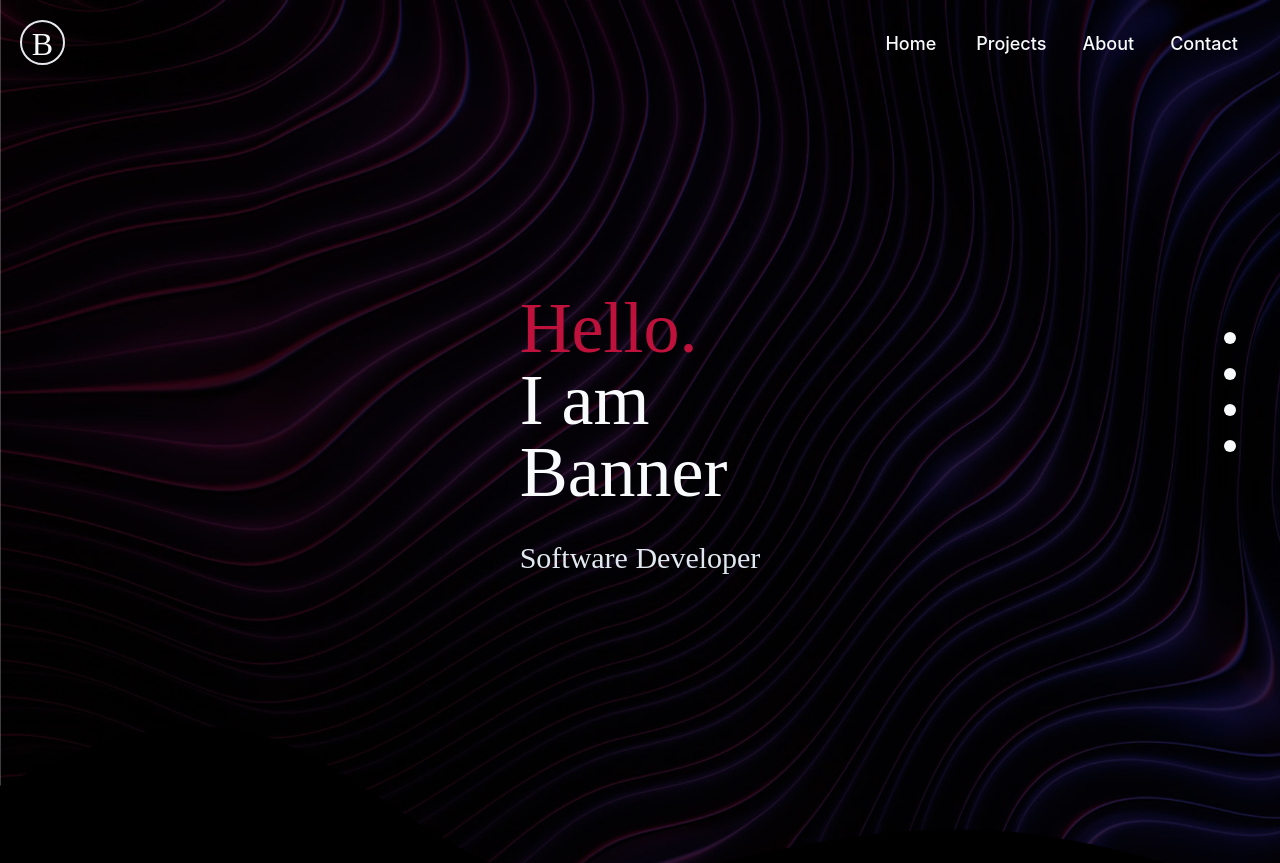
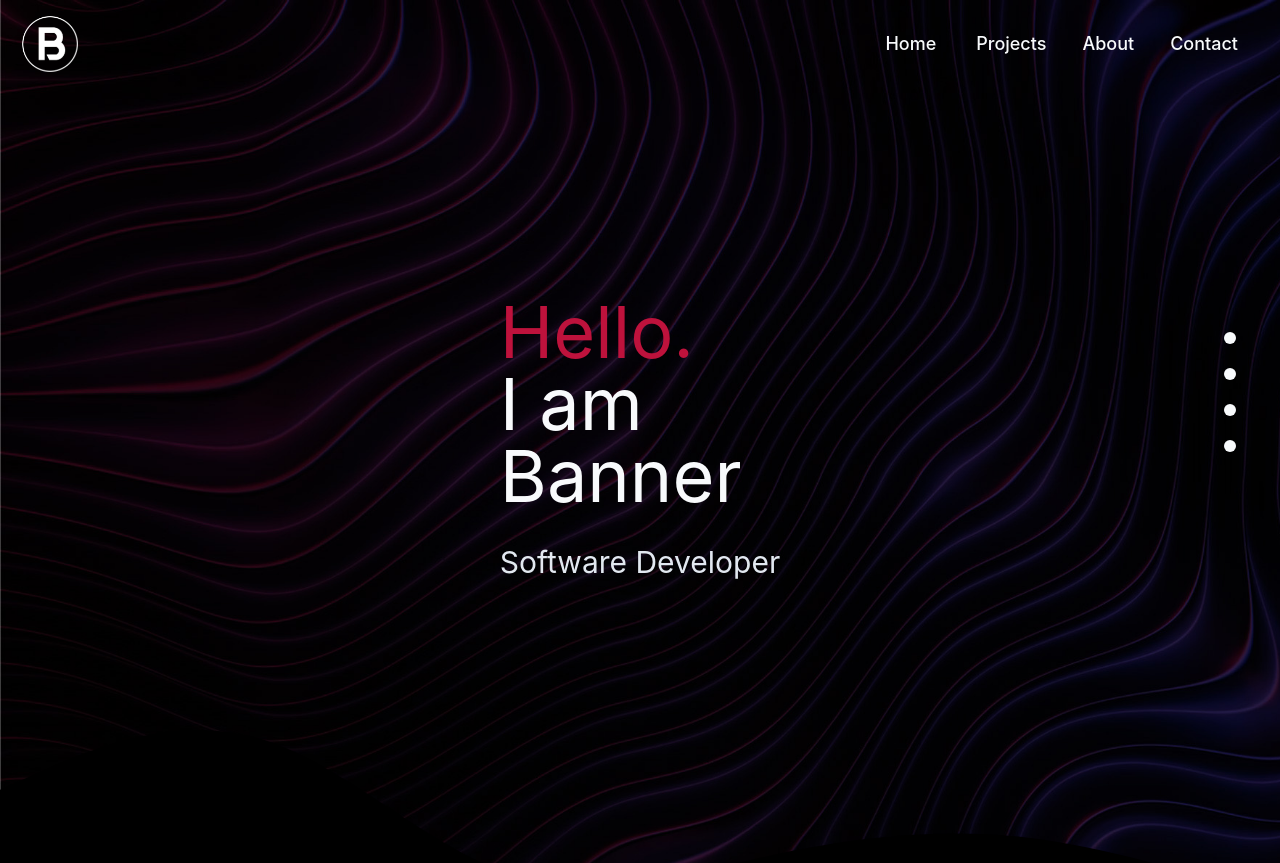
Before and after one commit to bannersamuelson/portfolio, a React (Create React App) app: page / in a window 1280 px wide. Shown: the top 863 px of the page. Built offline with nearby package versions, Linux system fonts and the light colour scheme.

Commit message:
adjusted fonts

```diff
--- a/public/index.html
+++ b/public/index.html
@@ -9,6 +9,10 @@
   <meta name="theme-color" content="#000000" />
   <meta name="description" content="Web site created using create-react-app" />
   <link rel="apple-touch-icon" href="%PUBLIC_URL%/logo192.png" />
+  <link rel="preconnect" href="https://fonts.googleapis.com">
+  <link rel="preconnect" href="https://fonts.gstatic.com" crossorigin>
+  <link href="https://fonts.googleapis.com/css2?family=Fira+Sans&family=Poiret+One&family=Roboto:wght@300&display=swap"
+    rel="stylesheet">
   <!--
       manifest.json provides metadata used when your web app is installed on a
       user's mobile device or desktop. See https://developers.google.com/web/fundamentals/web-app-manifest/
--- a/src/App.css
+++ b/src/App.css
@@ -6,8 +6,8 @@
   -moz-background-clip: text;
   -webkit-background-clip: text;
   text-transform: uppercase;
-  height: 300px
-
+  height: 300px;
+font-family: 'Quantify'
   }
 
   /* loading text */
--- a/src/components/Home/Home.css
+++ b/src/components/Home/Home.css
@@ -38,12 +38,11 @@
 .animate-charcter
 {
   display: inline-block;
-  font-family: Quantify;
+  font-family: -apple-system, BlinkMacSystemFont, 'Fira Sans', 'Quantify','Segoe UI', 'Roboto', 'Oxygen',
+    'Ubuntu', 'Cantarell', 'Droid Sans', 'Helvetica Neue',
 }
 
-.quantify {
-  font-family: Quantify;
-}
+
 
 @keyframes textclip {
   to {
--- a/src/components/Loader/Loader.css
+++ b/src/components/Loader/Loader.css
@@ -9,6 +9,8 @@
   height: 300px
 
   }
+
+
 
   /* loading text */
   .element {
--- a/src/components/Loader/Loader.jsx
+++ b/src/components/Loader/Loader.jsx
@@ -5,7 +5,7 @@ export default function Loader() {
     <div className="h-screen">
       <div className="bg-blen h-screen items-center justify-center px-4 pt-24 over:opacity-100 ">
         <div className="align-items">
-          <div className="text-slate-50 grid justify-center text-big ">
+          <div className="text-slate-200 grid justify-center text-big py-4 ">
             <div className="loadingScreen">B</div>
 
             <div className="loadingLetter text-center text-2xl">
--- a/src/components/Nav/Nav.css
+++ b/src/components/Nav/Nav.css
@@ -1,16 +1,12 @@
-.logo {
-  font-family: Quantify;
-}
-
 .circle {
   display: block;
-  height: 45px;
-  width: 45px;
+
+  width: 60px;
   line-height: 45px;
 
   -moz-border-radius: 30px; /* or 50% */
   border-radius: 30px; /* or 50% */
 
   text-align: center;
-  font-size: 2em;
+
 }
--- a/src/components/Nav/Nav.jsx
+++ b/src/components/Nav/Nav.jsx
@@ -1,6 +1,7 @@
 import React, { useState } from "react";
 import { Transition } from "@headlessui/react";
 import { HashLink } from 'react-router-hash-link';
+import Logo from '../../images/Logo_REV.png'
 import './Nav.css'
 
 function Nav() {
@@ -13,9 +14,9 @@ function Nav() {
       <nav>
         <div className="px-4 pt-4 flex justify-between over:opacity-100 ">
           <div className="flex items-center">
-            <HashLink to="/#home" className="text-slate-50 ml-1 text-4xl logo border-2 focus:border-slate-400 focus:text-slate-400 circle fixed">B</HashLink>
+            <HashLink to="/#home" className="text-slate-50 ml-1 w-16 text-4xl logo circle fixed"><img src={Logo} alt="logo" /></HashLink>
           </div>
-          <div className="px-4 pt-1 hidden md:block align-center">
+          <div className="px-4 py-1 pt-1 hidden md:block align-center">
             <div className="align-center items-center ml-10 text-lg text-slate-50 space-x-4 flex">
               <HashLink to="/#home" className="focus:text-rose-500 hover:text-rose-700 border-2 border-transparent  hover:border-rose-700 m-1 px-2 py-1 rounded-md font-medium">Home</HashLink>
               <HashLink to="/#projects" className="  hover:text-rose-700 border-2 border-transparent focus:text-rose-500 hover:border-rose-700 m-1 px-2 py-1 rounded-md font-medium">Projects</HashLink>
@@ -26,7 +27,7 @@ function Nav() {
 
 
 
-          <div className="px-1 flex md:hidden">
+          <div className="px-1 py-1 flex md:hidden">
             <button
               onClick={() => setIsOpen(!isOpen)}
               type="button"
--- a/src/index.css
+++ b/src/index.css
@@ -1,17 +1,16 @@
 body {
   margin: 0;
-  font-family: -apple-system, BlinkMacSystemFont,'Quantify','Segoe UI', 'Roboto', 'Oxygen',
-    'Ubuntu', 'Cantarell', 'Fira Sans', 'Droid Sans', 'Helvetica Neue',
+  font-family: -apple-system, BlinkMacSystemFont, 'Fira Sans', 'Quantify','Segoe UI', 'Roboto', 'Oxygen',
+    'Ubuntu', 'Cantarell', 'Droid Sans', 'Helvetica Neue',
     sans-serif;
   -webkit-font-smoothing: antialiased;
   -moz-osx-font-smoothing: grayscale;
 
 }
 
-code {
-  font-family: source-code-pro, Menlo, Monaco, Consolas, 'Courier New',
-    monospace;
-}
+
+
+
 
 html {
   scroll-behavior: smooth;
```
Also changed, not shown: src/images/Logo.png, src/images/Logo_REV.png (added).
